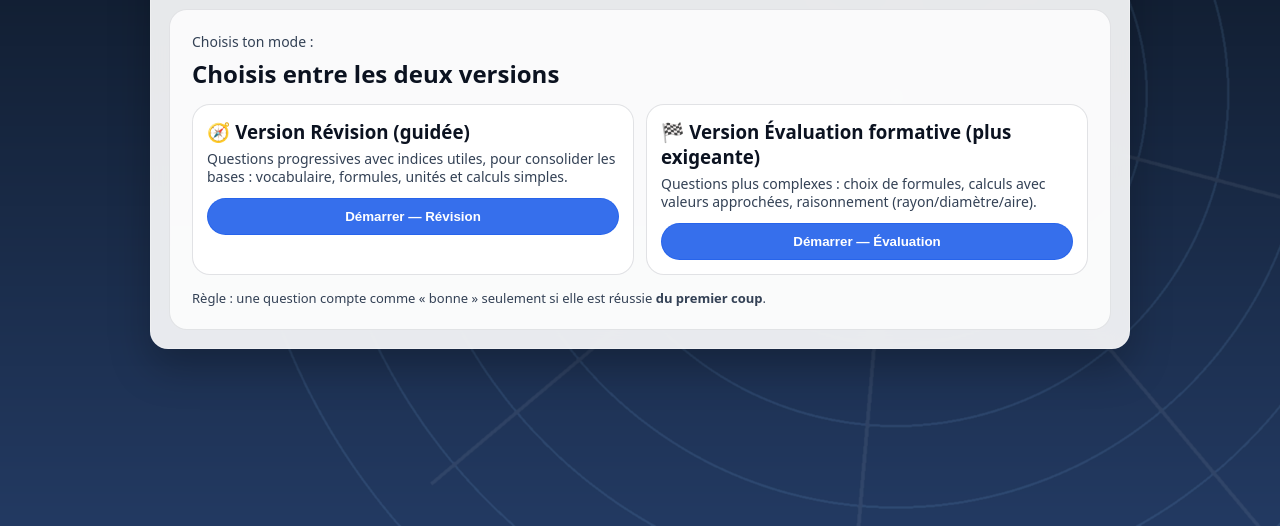
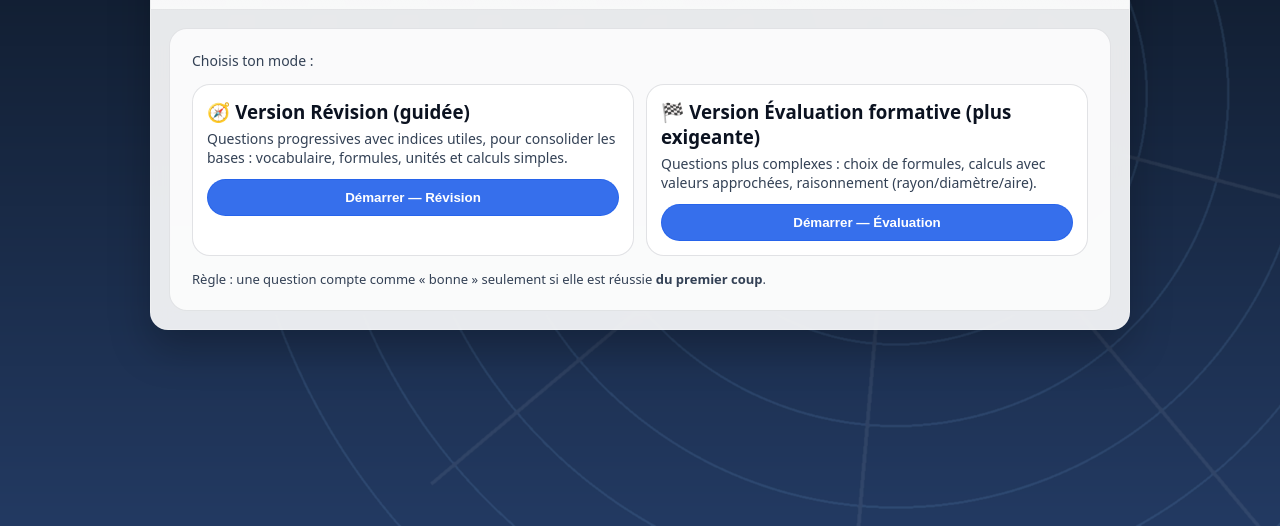
Before and after one commit to cssbjcpadapt/mission-cercle, a plain HTML site: page index.html in a window 1280 px wide. Shown: the part 274-800 px from the top of the page. Drawn offline with Linux system fonts and the light colour scheme.

Commit message:
Update index.html

```diff
--- a/index.html
+++ b/index.html
@@ -315,7 +315,7 @@
     <main>
       <section id="start" class="start card">
         <div style="font-size:14px;color:var(--muted);">Choisis ton mode :</div>
-        <h2 style="margin:6px 0 0 0;">Choisis entre les deux versions</h2>
+        <h2 style="margin:6px 0 0 0;"> </h2>
         <div class="modeGrid">
           <div class="modeCard">
             <h3>🧭 Version Révision (guidée)</h3>
```
